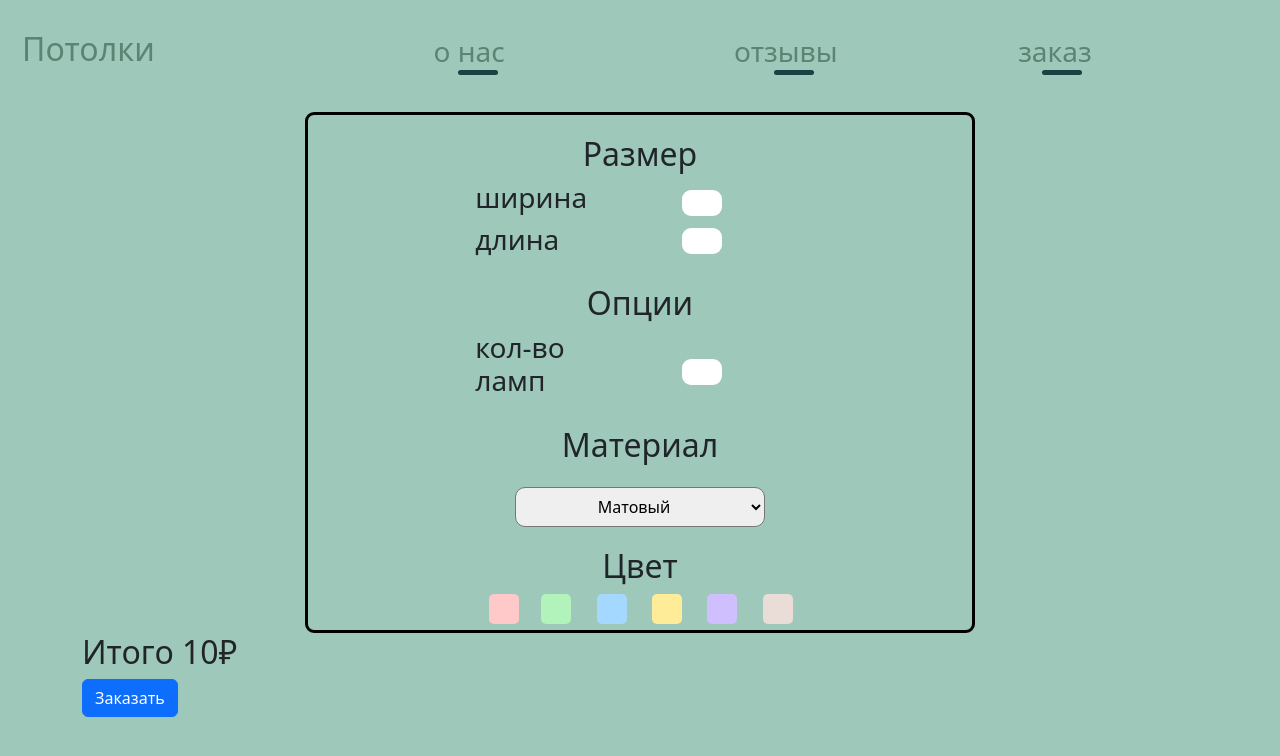
After one commit to kokakolia/WEB_YL_Seilings, a Flask app: template static/templates/order.html in a window 1280 px wide. The commit adds this page. Shown: the top 756 px of the page. Run offline with Flask 3, Linux system fonts and the light colour scheme; the template is opened without the code that fills it: most values are stand-ins (such as "Sample title", 1, 10 or a date in 2020).

Commit message:
order update

```diff
--- a/static/styles/styles.css
+++ b/static/styles/styles.css
@@ -2,9 +2,10 @@
   padding-top: 30px;
 }
 
-.navig-options a, .header a {
+.navig-options a,
+.header a {
   text-decoration: none;
-    color: #5C8374;
+  color: #5c8374;
   position: relative;
 }
 
@@ -18,12 +19,12 @@
 }
 
 .navig-options a:after {
-    transition: ease-out 0.2s;
+  transition: ease-in-out 0.2s;
   content: "";
   display: block;
   width: 40pt;
   height: 5px;
-    background-color: #1B4242;
+  background-color: #1b4242;
   position: absolute;
   bottom: -5px;
   border-radius: 5px;
@@ -59,9 +60,8 @@
   transform: translateX(-5%);
 }
 
-
 body {
-    background-color: #9EC8B9;
+  background-color: #9ec8b9;
 }
 
 .main-section {
@@ -71,19 +71,19 @@ body {
   padding-right: 28pt;
   padding-bottom: 135.5pt;
   padding-top: 75pt;
-    background: url(../img/fon_page-0001.jpg), #1B4242;
+  background: url(../img/fon_page-0001.jpg), #1b4242;
   text-align: center;
   border-radius: 60pt;
   background-size: cover;
 }
 
 .main-section-header {
-    color: #9EC8B9;
+  color: #9ec8b9;
 }
 
 .main-section-text {
   padding-bottom: 30px;
-    color: #9EC8B9;
+  color: #9ec8b9;
 }
 
 .review {
@@ -100,7 +100,7 @@ body {
   display: flex;
   overflow: hidden;
 
-    &>* {
+  & > * {
     height: 100%;
   }
   /* max-width: 500px; */
@@ -134,7 +134,6 @@ body {
   width: 90%px;
   gap: 4px;
 
-
   img {
     width: 100%;
     height: 100%;
@@ -161,3 +160,51 @@ body {
 .modal .modal-header {
   border: none;
 }
+
+.order-container {
+  width: 60%;
+  border: 3px solid black;
+  border-radius: 9px;
+  margin-left: auto;
+  margin-right: auto;
+}
+
+.order-container > .small-section > .row > .col-6 > input {
+  width: 40px;
+  border-radius: 9px;
+  border: 1.4px;
+  margin-left: 20px;
+}
+
+.order-container > .small-section {
+  margin-top: 20px;
+}
+
+.order-container > .small-section > .row > .col-6 > input {
+  margin-top: 15px;
+}
+
+#order-select-material {
+  border-radius: 10px;
+  width: 250px;
+  height: 40px;
+  text-align: center;
+  margin-top: 15px;
+}
+
+.order-color-radio {
+    display: none;
+}
+
+.order-color-label {
+    width: 30px;
+    height: 30px;
+    border-radius: 5px;
+    margin-right: 10px;
+    cursor: pointer;
+    border: 2px solid transparent;
+}
+
+.order-color-label.selected {
+    border-color: black;
+}
--- a/static/templates/base.html
+++ b/static/templates/base.html
@@ -4,7 +4,7 @@
 <head>
     <meta charset="utf-8">
     <meta name="viewport" content="width=device-width, initial-scale=1">
-    <title>Bootstrap demo</title>
+    <title>Потолки, детка</title>
     <link href="https://cdn.jsdelivr.net/npm/bootstrap@5.3.2/dist/css/bootstrap.min.css" rel="stylesheet"
         integrity="sha384-T3c6CoIi6uLrA9TneNEoa7RxnatzjcDSCmG1MXxSR1GAsXEV/Dwwykc2MPK8M2HN" crossorigin="anonymous">
     <link rel="stylesheet" href="static/styles/styles.css">
@@ -12,7 +12,7 @@
 <body>
     <div class="container navig">
         <div class="row justify-content-between">
-            <div class="col-sm-6 col-lg-3 h2 header"><a href="">Потолки</a></div>
+            <div class="col-sm-6 col-lg-3 h2 header"><a href="/">Потолки</a></div>
             <div class="col-sm-6 col-lg-3 h3 navig-options text-center"><a id="option-1" href="/about">о нас</a></div>
             <div class="col-sm-6 col-lg-3 h3 navig-options text-center"><a id="option-2" href="/reviews">отзывы</a></div>
             <div class="col-sm-6 col-lg-2 h3 navig-options text-center"><a id="option-3" href="/order">заказ</a></div>
--- /dev/null
+++ b/static/templates/order.html
@@ -0,0 +1,93 @@
+{% extends "base.html" %} {% block content %}
+<div class="order-container container text-center">
+  <div class="small-section">
+    <div class="row"><div class="h2 col">Размер</div></div>
+
+    <div class="row width">
+      <div class="h3 col-6">
+        <div class="text text-start" style="margin-left: 155px">ширина</div>
+      </div>
+      <div class="col-6 text-start">
+        <input style="margin-top: 9px; margin-left: 30px" type="text" />
+      </div>
+    </div>
+
+    <div class="row length">
+      <div class="h3 col-6">
+        <div class="text text-start" style="margin-left: 155px">длина</div>
+      </div>
+      <div class="col-6 text-start">
+        <input style="margin-top: 5px; margin-left: 30px" type="text" />
+      </div>
+    </div>
+  </div>
+
+  <div class="small-section">
+    <div class="row"><div class="h2 col">Опции</div></div>
+
+    <div class="row lamps">
+      <div class="h3 col-6">
+        <div class="text text-start" style="margin-left: 155px">
+          кол-во <br />
+          ламп
+        </div>
+      </div>
+      <div class="col-6 text-start">
+        <input style="margin-top: 28px; margin-left: 30px" type="text" />
+      </div>
+    </div>
+  </div>
+
+  <div class="small-section">
+    <div class="row"><div class="h2 col">Материал</div></div>
+
+    <div class="row">
+      <div class="col">
+        <select id="order-select-material">
+          <option value="1">Матовый</option>
+          <option value="2">Глянцевый</option>
+        </select>
+      </div>
+    </div>
+  </div>
+
+  <div class="small-section">
+    <div class="row">
+      <div class="col h2">Цвет</div>
+    </div>
+    <div class="row">
+      <div class="col-4 text-end" style="padding-right: 0;">
+          <input type="radio" name="colors" id="red-button" value="red" class="order-color-radio"/>
+          <label for="red-button" style="background-color: #FFC9C9;" class="order-color-label"></label>
+      </div>
+
+      <div class="col-1">
+          <input type="radio" name="colors" id="green-button" value="green" class="order-color-radio"/>
+          <label for="green-button" style="background-color: #B2F2BB;" class="order-color-label"></label>
+      </div>
+
+      <div class="col-1">
+          <input type="radio" name="colors" id="blue-button" value="blue" class="order-color-radio"/>
+          <label for="blue-button" style="background-color: #A5D8FF;" class="order-color-label"></label>
+      </div>
+
+      <div class="col-1">
+          <input type="radio" name="colors" id="yellow-button" value="yellow" class="order-color-radio"/>
+          <label for="yellow-button" style="background-color: #FFEC99;" class="order-color-label"></label>
+      </div>
+
+      <div class="col-1">
+          <input type="radio" name="colors" id="purple-button" value="purple" class="order-color-radio"/>
+          <label for="purple-button" style="background-color: #D0BFFF;" class="order-color-label"></label>
+      </div>
+      <div class="col-1">
+          <input type="radio" name="colors" id="peach-button" value="peach" class="order-color-radio"/>
+          <label for="peach-button" style="background-color: #EADDD7;" class="order-color-label"></label>
+      </div>
+    </div>
+  </div>
+</div>
+<div class="h2">Итого {{ price }}&#8381;</div>
+
+<button type="button" class="btn btn-primary">Заказать</button>
+{% endblock %}
```
Lines whose indentation alone changed are shown as unchanged.
